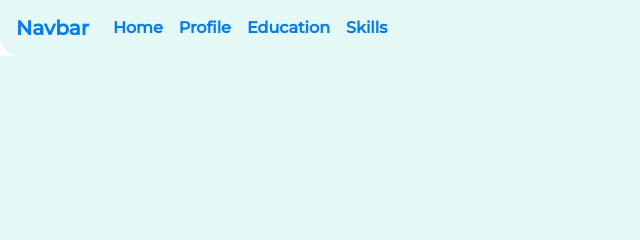
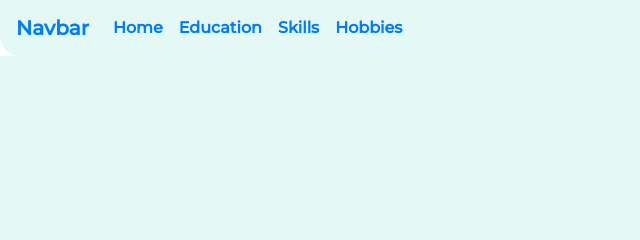
Before and after one commit to akshat6745/DSC-Profile, a plain HTML site: page index.html in a window 1280 px wide. Shown: the top 240 px of the page, 0-640 px from the left. Drawn offline with nearby package versions, Linux system fonts and the light colour scheme.

Commit message:
Update index.html

```diff
--- a/index.html
+++ b/index.html
@@ -31,14 +31,15 @@
         <li class="nav-item active">
           <a class="nav-link" href="#home">Home <span class="sr-only">(current)</span></a>
         </li>
-        <li class="nav-item">
-          <a class="nav-link" href="#profile">Profile</a>
-        </li>
+
         <li class="nav-item">
           <a class="nav-link" href="#edu">Education</a>
         </li>
         <li class="nav-item">
           <a class="nav-link" href="#skil">Skills</a>
+        </li>
+        <li class="nav-item">
+          <a class="nav-link" href="#hobbies">Hobbies</a>
         </li>
       </ul>
     </div>
@@ -135,7 +136,7 @@
     <hr class = "rule">
 
 
-    <div class="hobby">
+    <div class="hobby" id="hobbies">
       <h2 class="subheading">My Hobbies <i class="fas fa-guitar"></i></h2 class="subheading">
 
       <div class="hobby-col">
```
